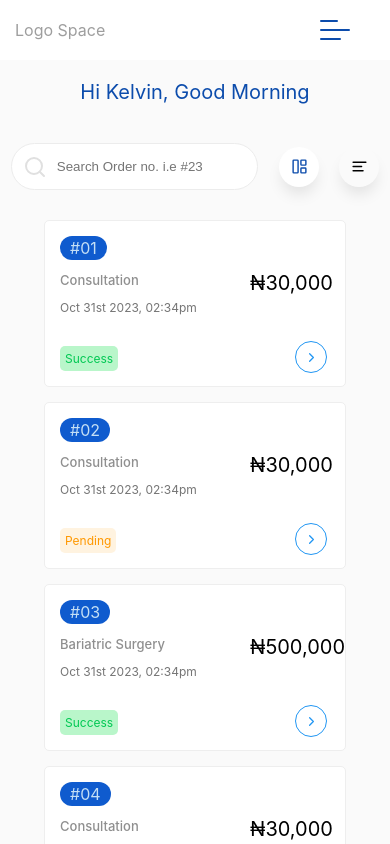
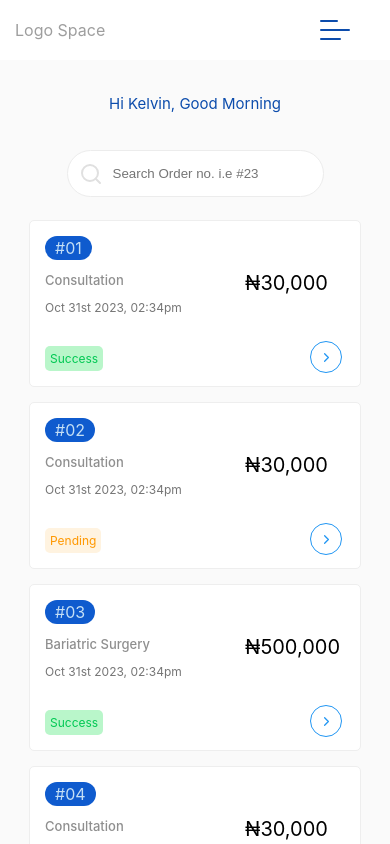
Before and after one commit to ObinnaKelvin/sapphire, a React (Create React App) app: page /patient-portal in a window 390 px wide. Shown: the top 844 px of the page. Built offline with nearby package versions, Linux system fonts and the light colour scheme.

Commit message:
Transaction card mobile 320px: cards given 300px width

```diff
--- a/src/View/pages/patientPortal/pportal.scss
+++ b/src/View/pages/patientPortal/pportal.scss
@@ -237,11 +237,13 @@
                     height: 150px;
                     width: 100%;
                     margin: 0px 0px 0px 0px;
+                    gap: 10px;
                     // border: 1px solid orange;
 
                     .name-space {
                         color: #0C4CAC;
-                        font-size: 20px;
+                        font-size: 15px;
+                        margin: 20px 0px 0px 0px;
 
                     }
                     .search-bar {
@@ -259,7 +261,7 @@
                         }
                         .formInput {
                             width: 200px;
-                            padding: 15px 0px 15px 45px;
+                            padding: 15px 10px 15px 45px;
                             border-radius: 2em;
                             border: 1px solid #ececec;
 
@@ -270,6 +272,7 @@
                         display: flex;
                         flex-direction: row;
                         gap: 20px;
+                        display: none;
                         // align-items: center;
                         // justify-content: center;
                         // border: 1px solid blue;
@@ -324,7 +327,8 @@
                             display: flex;
                             flex-direction: column;
                             gap: 12px;
-                            width: 270px;
+                            // width: 270px;
+                            width: 300px;
                             height: 135px;
                             position: relative;
                             background-color: white;
@@ -353,7 +357,7 @@
 
                             .booking-amount {
                                 position: absolute;
-                                margin: 35px auto 0px 190px;
+                                margin: 35px auto 0px 200px;
                                 font-size: 20px;
                             }
 
@@ -398,7 +402,7 @@
                                 border: 1px solid #2196f3;
                                 color: #2196f3;
                                 position: absolute;
-                                margin: 105px auto 0px 235px;
+                                margin: 105px auto 0px 265px;
                             }
 
                         }
```
